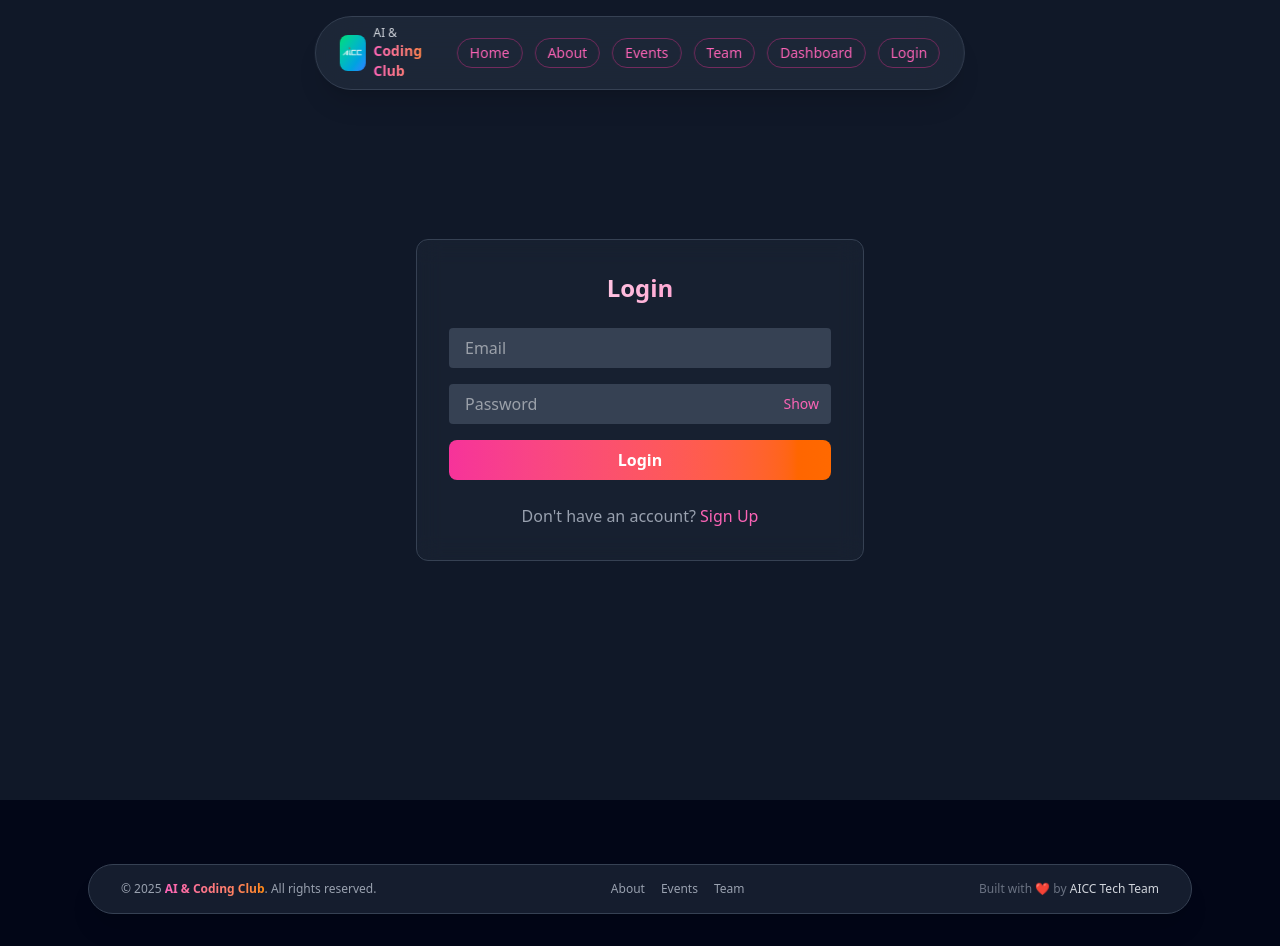
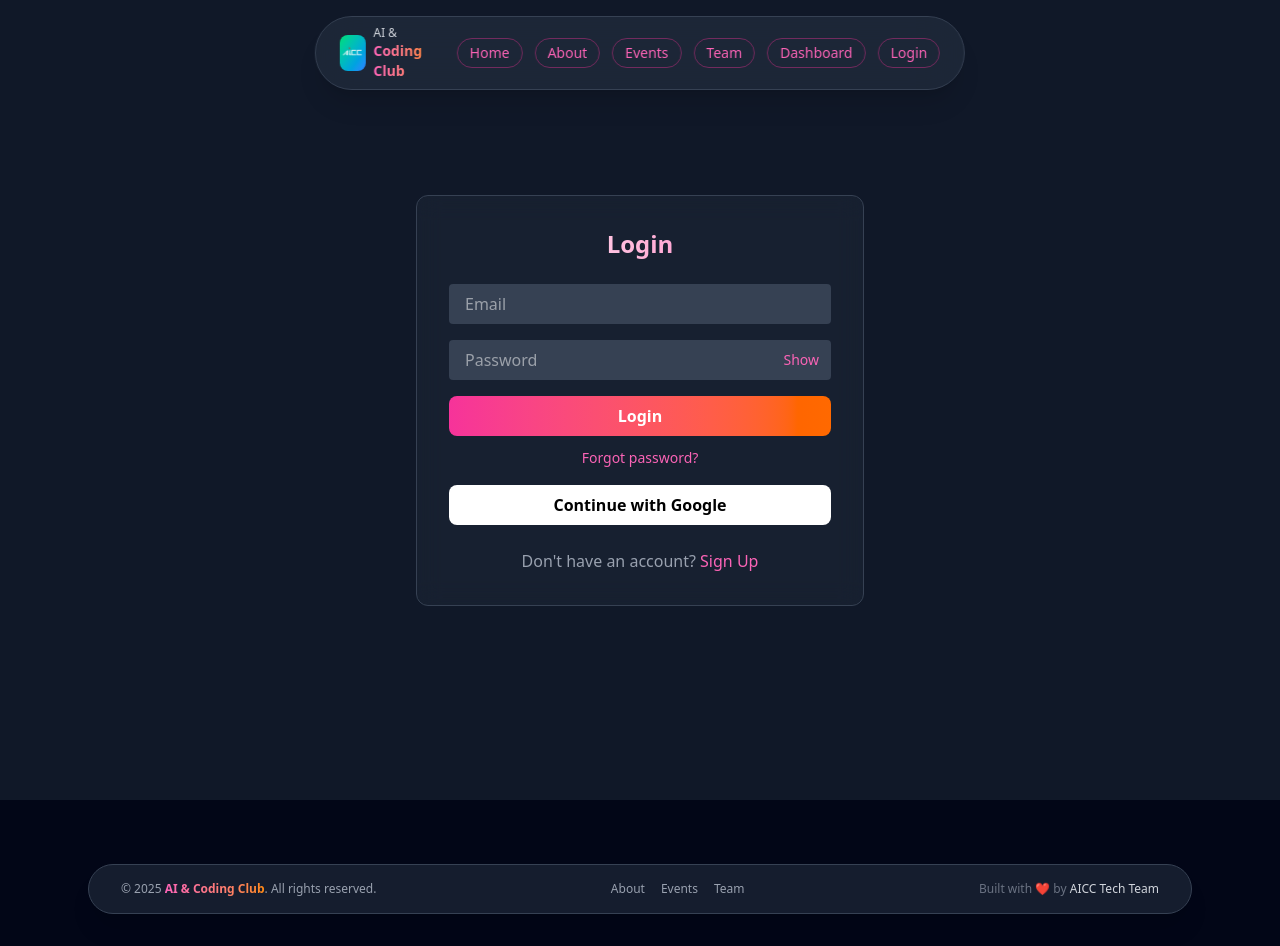
Before and after one commit to Varun-Rane/AICC-Club-Website, a React (Vite) app: page /auth in a window 1280 px wide. Built offline with nearby package versions, Linux system fonts and the light colour scheme; no server answers.

Commit message:
Auth page is updated for forget password and google authentication

```diff
--- a/src/AuthPage.jsx
+++ b/src/AuthPage.jsx
@@ -18,6 +18,35 @@ const AuthPage = ({ setUser }) => {
 
   const navigate = useNavigate();
 
+  /* ================= GOOGLE LOGIN ================= */
+  const loginWithGoogle = async () => {
+    setError("");
+    const { error } = await supabase.auth.signInWithOAuth({
+      provider: "google",
+      options: {
+        redirectTo: window.location.origin,
+      },
+    });
+
+    if (error) setError(error.message);
+  };
+
+  /* ================= FORGOT PASSWORD ================= */
+  const forgotPassword = async () => {
+    if (!email) {
+      setError("Enter your email first");
+      return;
+    }
+
+    const { error } = await supabase.auth.resetPasswordForEmail(email, {
+      redirectTo: `${window.location.origin}/auth`,
+    });
+
+    if (error) setError(error.message);
+    else setSuccess("Password reset link sent to your email 📧");
+  };
+
+  /* ================= LOGIN / SIGNUP ================= */
   const handleSubmit = async (e) => {
     e.preventDefault();
     setError("");
@@ -47,7 +76,7 @@ const AuthPage = ({ setUser }) => {
         setUser(fullUser);
 
         fullUser.role === "admin"
-          ? navigate("/admin-dashboard")
+          ? navigate("/admin/dashboard")
           : navigate("/user-dashboard");
       } else {
         // SIGNUP
@@ -74,7 +103,7 @@ const AuthPage = ({ setUser }) => {
           if (profileError) throw profileError;
         }
 
-        setSuccess("✅ Signup successful! Please verify your email.");
+        setSuccess("✅ Signup successful! Verify your email.");
         setTimeout(() => setIsLogin(true), 2500);
       }
     } catch (err) {
@@ -142,7 +171,6 @@ const AuthPage = ({ setUser }) => {
             required
           />
 
-          {/* PASSWORD WITH TOGGLE */}
           <div className="relative">
             <input
               type={showPassword ? "text" : "password"}
@@ -161,7 +189,7 @@ const AuthPage = ({ setUser }) => {
             </button>
           </div>
 
-          {/* SUBMIT BUTTON */}
+          {/* SUBMIT */}
           <button
             type="submit"
             disabled={loading}
@@ -172,16 +200,27 @@ const AuthPage = ({ setUser }) => {
                   : "bg-gradient-to-r from-pink-500 to-orange-500 hover:scale-105"
               }`}
           >
-            {loading ? (
-              <span className="flex items-center justify-center gap-2">
-                <span className="w-4 h-4 border-2 border-white border-t-transparent rounded-full animate-spin"></span>
-                Processing...
-              </span>
-            ) : (
-              isLogin ? "Login" : "Sign Up"
-            )}
+            {loading ? "Processing..." : isLogin ? "Login" : "Sign Up"}
           </button>
         </form>
+
+        {/* FORGOT PASSWORD */}
+        {isLogin && (
+          <button
+            onClick={forgotPassword}
+            className="mt-3 text-sm text-pink-400 hover:underline w-full text-center"
+          >
+            Forgot password?
+          </button>
+        )}
+
+        {/* GOOGLE LOGIN */}
+        <button
+          onClick={loginWithGoogle}
+          className="mt-4 w-full py-2 rounded-lg bg-white text-black font-semibold"
+        >
+          Continue with Google
+        </button>
 
         <div className="mt-6 text-center">
           <p className="text-gray-400">
```
